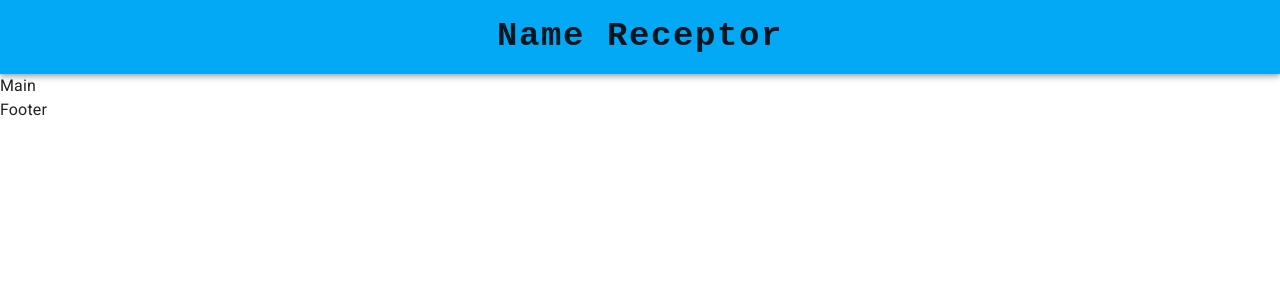
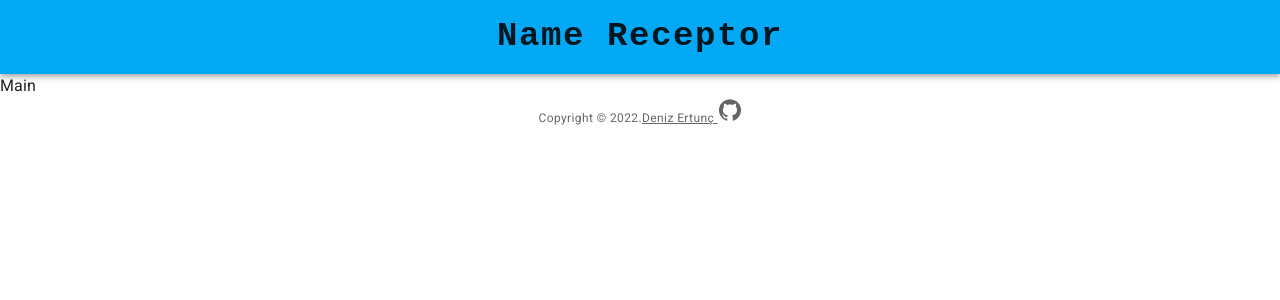
Before and after one commit to saimdenizertunc/name-receptor, a React (Create React App) app: page / in a window 1280 px wide. Shown: the top 300 px of the page. Built offline with nearby package versions, Linux system fonts and the light colour scheme.

Commit message:
Create Footer

```diff
--- a/package.json
+++ b/package.json
@@ -5,6 +5,7 @@
   "dependencies": {
     "@emotion/react": "^11.10.4",
     "@emotion/styled": "^11.10.4",
+    "@mui/icons-material": "^5.10.3",
     "@mui/material": "^5.10.4",
     "@testing-library/jest-dom": "^5.16.5",
     "@testing-library/react": "^13.4.0",
--- a/src/components/Footer.js
+++ b/src/components/Footer.js
@@ -1,7 +1,42 @@
+import { Box, Link, Typography } from "@mui/material";
+import { Container } from "@mui/system";
+import GitHubIcon from "@mui/icons-material/GitHub";
 import React from "react";
 
+function Copyright() {
+  return (
+    <Typography
+      variant="caption"
+      color="text.secondary"
+      align="center"
+      component="p"
+    >
+      {"Copyright © "}
+
+      {new Date().getFullYear()}
+      {"."}
+      <Link color="inherit" href="https://github.com/saimdenizertunc">
+        Deniz Ertunç <GitHubIcon size="small" />
+      </Link>
+    </Typography>
+  );
+}
+
 function Footer() {
-  return <div>Footer</div>;
+  return (
+    <footer>
+      <Container maxWidth="lg">
+        <Box
+          display="flex"
+          flexWrap="wrap"
+          alignItems="center"
+          justifyContent="center"
+        >
+          <Copyright />
+        </Box>
+      </Container>
+    </footer>
+  );
 }
 
 export default Footer;
```
Also changed, not shown: 1 other file (tests, documents, lock files or other folders).
